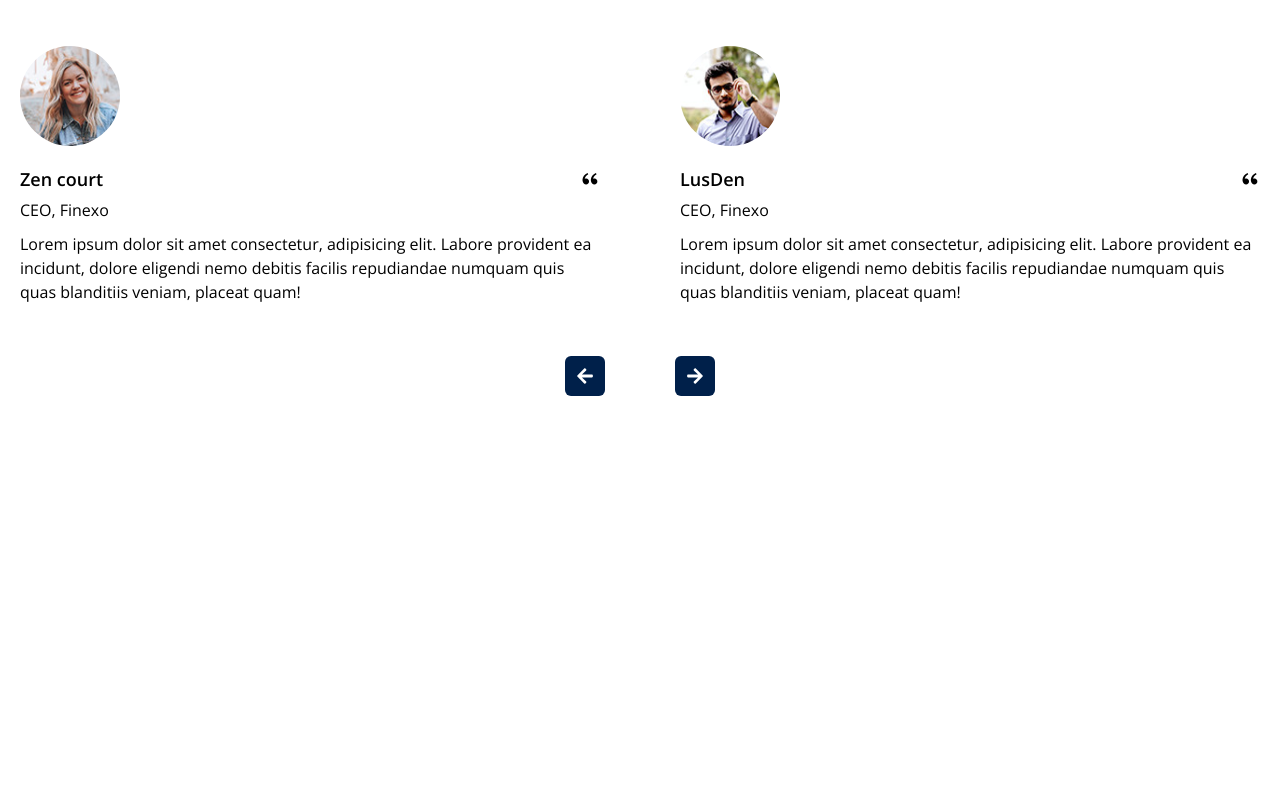
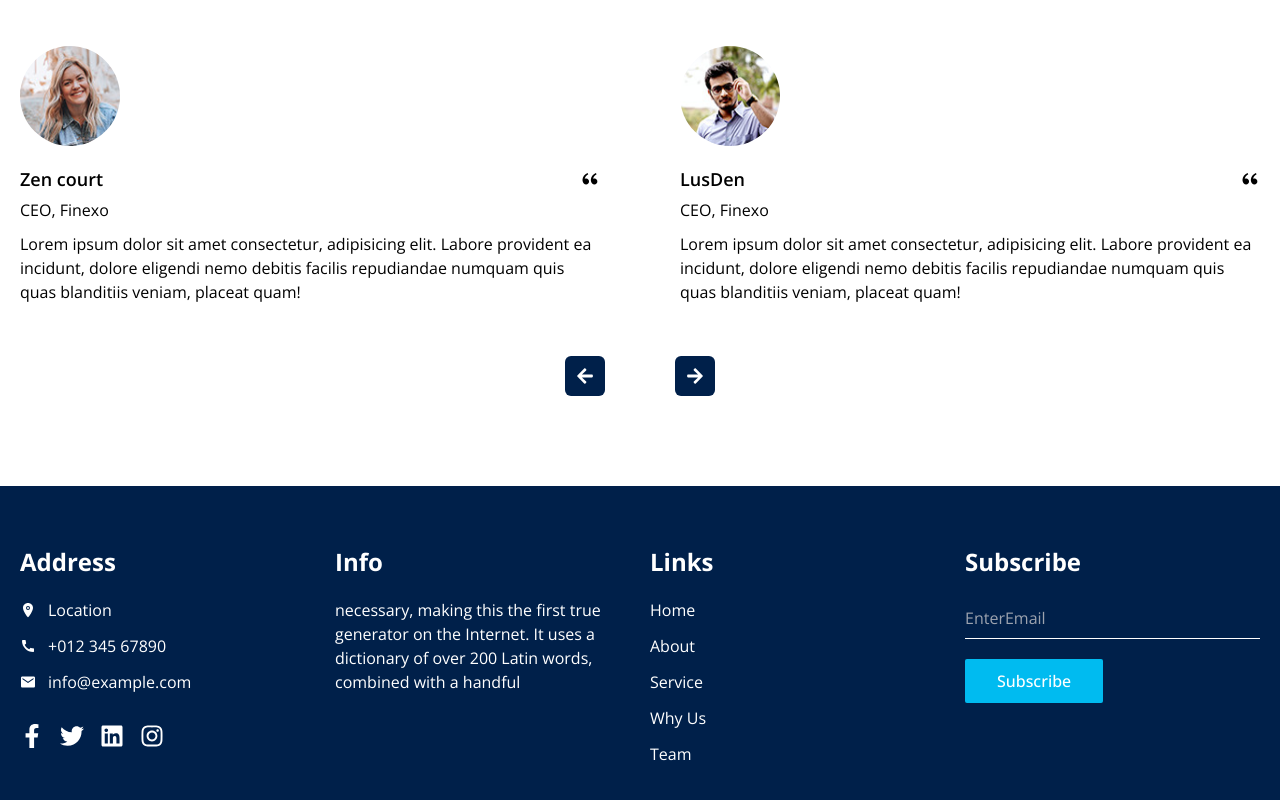
Before and after one commit to AbdallahKhattab11/Finexo_template, a React (Vite) app: page / in a window 1280 px wide. Shown: the part 4383-5183 px from the top of the page. Before the commit the page ends 4869 px from the top, so only its background shows below. Built offline with nearby package versions, Linux system fonts and the light colour scheme.

Commit message:
added info section

```diff
--- /dev/null
+++ b/src/components/Info/Info.jsx
@@ -0,0 +1,90 @@
+import { IoLocation } from "react-icons/io5";
+import { MdCall } from "react-icons/md";
+import { IoMdMail } from "react-icons/io";
+
+import { FaFacebookF } from "react-icons/fa";
+import { FaTwitter } from "react-icons/fa";
+import { FaLinkedin } from "react-icons/fa";
+import { FaInstagram } from "react-icons/fa";
+
+import { Link } from "react-router-dom";
+import Button from "../Button/Button";
+
+const Info = () => {
+  return (
+    <div className="info py-[60px] bg-primary-bg">
+      <div className="container">
+        <div className="grid xxs:grid-cols-1 md:grid-cols-2 lg:grid-cols-4 gap-5  px-[20px]">
+          <div className="address">
+            <h2 className="text-2xl font-bold text-white mb-[20px]">Address</h2>
+            <ul className="text-white mb-[30px]">
+              <li className="flex gap-3 mb-3 items-center">
+                <IoLocation />
+                <p className="">Location</p>
+              </li>
+              <li className="flex gap-3 mb-3 items-center">
+                <MdCall />
+                <p className="">+012 345 67890</p>
+              </li>
+              <li className="flex gap-3 mb-3 items-center">
+                <IoMdMail />
+                <p className="">info@example.com</p>
+              </li>
+            </ul>
+            <div className="social flex gap-4  text-2xl text-white">
+              <FaFacebookF />
+              <FaTwitter />
+              <FaLinkedin />
+              <FaInstagram />
+            </div>
+          </div>
+          <div className="info">
+            <h2 className="text-2xl font-bold text-white mb-[20px]">Info</h2>
+            <p className="text-white ">
+              necessary, making this the first true generator on the Internet.
+              It uses a dictionary of over 200 Latin words, combined with a
+              handful
+            </p>
+          </div>
+          <div className="links text-white">
+            <h2 className="text-2xl font-bold text-white mb-[20px]">Links</h2>
+            <div className="flex flex-col gap-3">
+              <Link to="/" className="hover:text-primary transition">
+                Home
+              </Link>
+              <Link to="/about" className="hover:text-primary transition">
+                About
+              </Link>
+              <Link to="/service" className="hover:text-primary transition">
+                Service
+              </Link>
+              <Link to="/why-us" className="hover:text-primary transition">
+                Why Us
+              </Link>
+              <Link to="/team" className="hover:text-primary transition">
+                Team
+              </Link>
+            </div>
+          </div>
+          <div className="subscribe">
+            <h2 className="text-2xl font-bold text-white mb-[20px]">
+              Subscribe
+            </h2>
+            <div className="">
+              <input
+                type="email"
+                name="email"
+                id="email"
+                placeholder="EnterEmail"
+                className="bg-transparent border-b-[1px] border-white py-2 outline-none w-full text-white mb-[20px]"
+              />
+              <Button>Subscribe</Button>
+            </div>
+          </div>
+        </div>
+      </div>
+    </div>
+  );
+};
+
+export default Info;
--- a/src/pages/Home/Home.jsx
+++ b/src/pages/Home/Home.jsx
@@ -6,6 +6,7 @@ import AboutUs from "../../components/AboutUs/AboutUs";
 import WhyChooseUs from "../../components/WhyChooseUs/WhyChooseUs";
 import OurTeam from "../../components/OurTeam/OurTeam";
 import WhatSaysOurCustomers from "../../components/WhatSaysOurCustomers/WhatSaysOurCustomers";
+import Info from "../../components/Info/Info";
 
 const Home = () => {
   return (
@@ -16,6 +17,7 @@ const Home = () => {
       <WhyChooseUs />
       <OurTeam />
       <WhatSaysOurCustomers />
+      <Info/>
     </section>
   );
 };
```
